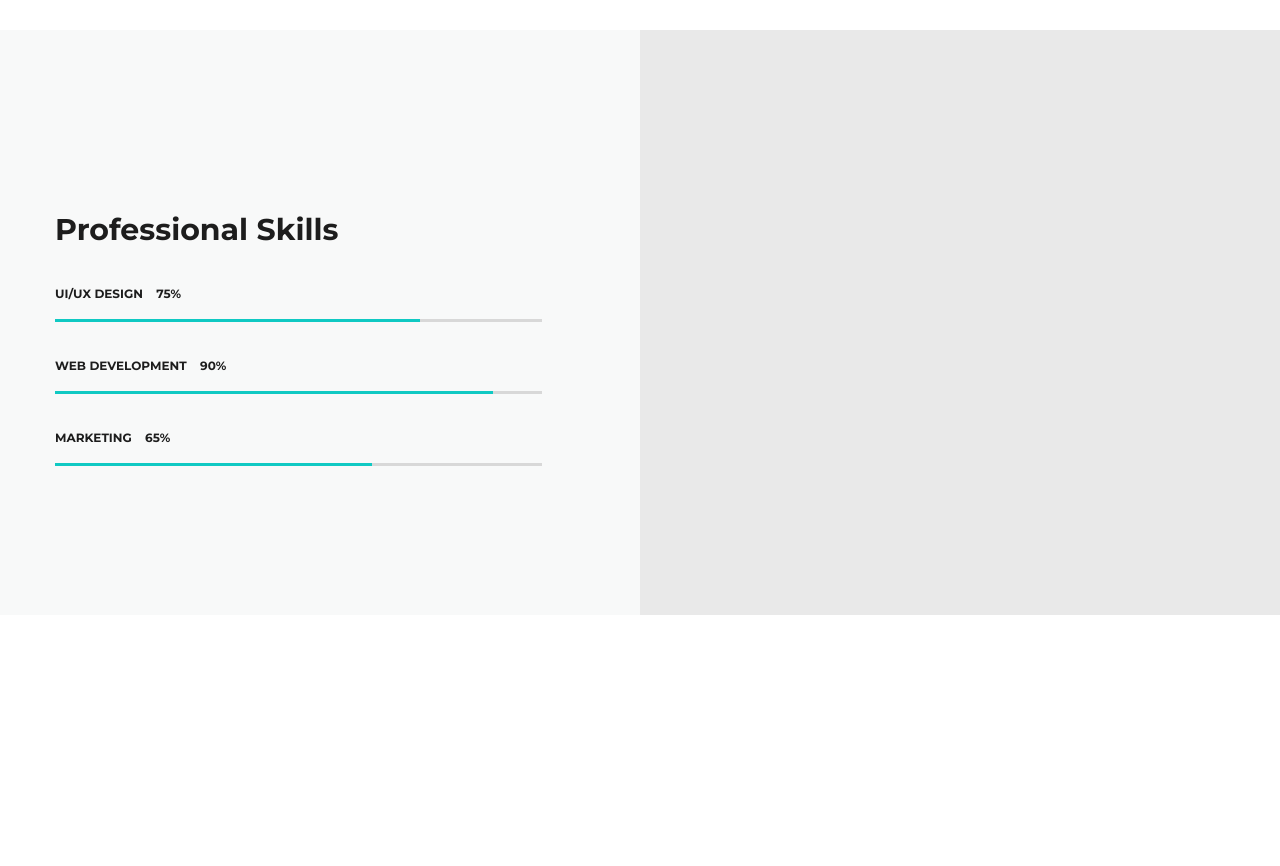
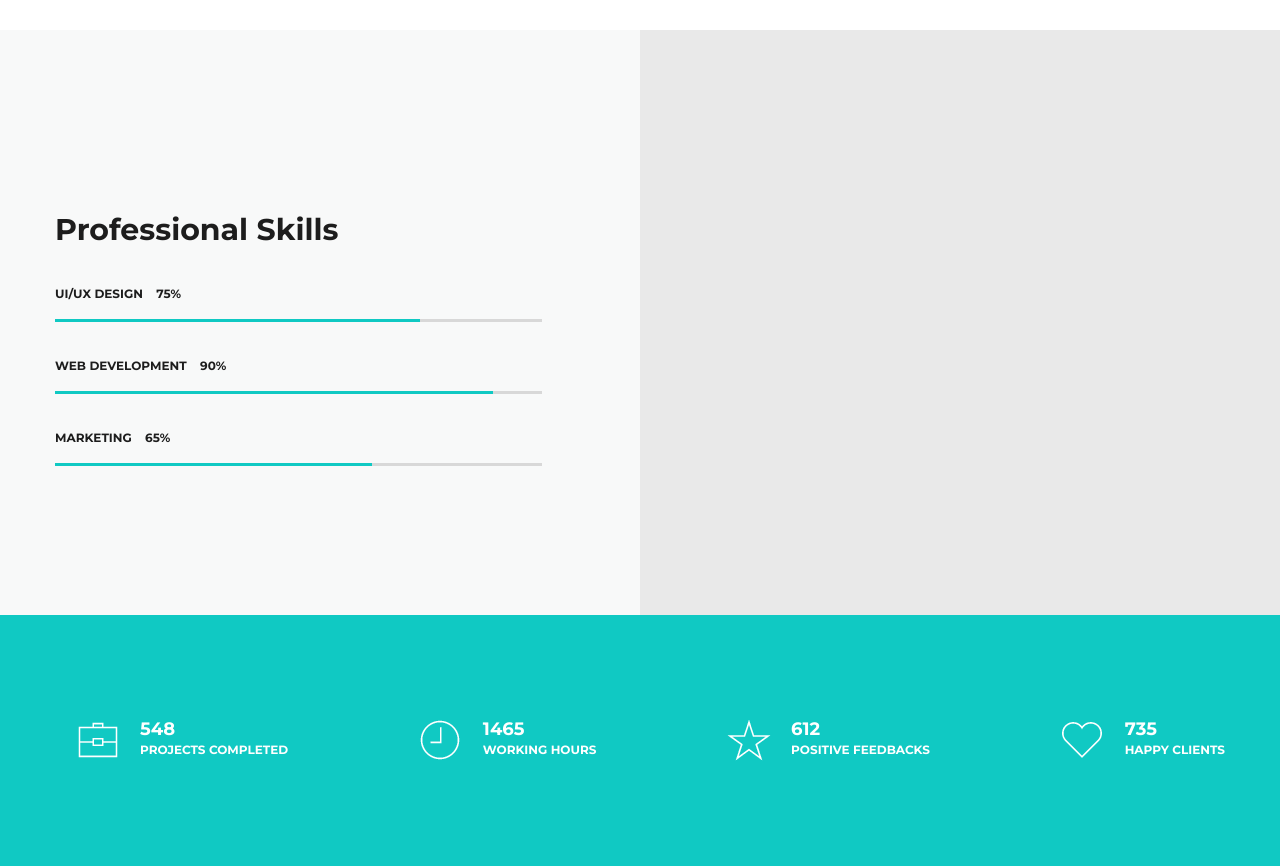
Before and after one commit to Verruckterdrachen/Piroll, a website: page #src/index.html in a window 1280 px wide. Shown: the part 1184-2050 px from the top of the page. Before the commit the page ends 1799 px from the top, so only its background shows below. Drawn offline with nearby package versions, Linux system fonts and the light colour scheme; files that its build step writes are made by us from their sources; files whose address does not match are found by name.

Commit message:
feat: add numbers section

```diff
--- a/#src/index.html
+++ b/#src/index.html
@@ -52,6 +52,40 @@
             <div class="half-block__image _ibg"></div>
           </div>
         </section>
+        <section class="section numbers">
+          <div class="numbers__container _container">
+            <div class="numbers__body">
+              <div class="numbers__item">
+                <div class="numbers__image">
+                  <img src="img/numbers/numbers-01.png" alt="Projects completed">
+                </div>
+                <h3 class="numbers__title">548</h3>
+                <div class="numbers__text">Projects completed</div>
+              </div>
+              <div class="numbers__item">
+                <div class="numbers__image">
+                  <img src="img/numbers/numbers-02.png" alt="Working hours">
+                </div>
+                <h3 class="numbers__title">1465</h3>
+                <div class="numbers__text">Working hours</div>
+              </div>
+              <div class="numbers__item">
+                <div class="numbers__image">
+                  <img src="img/numbers/numbers-03.png" alt="Positive feedbacks">
+                </div>
+                <h3 class="numbers__title">612</h3>
+                <div class="numbers__text">Positive feedbacks</div>
+              </div>
+              <div class="numbers__item">
+                <div class="numbers__image">
+                  <img src="img/numbers/numbers-04.png" alt="Projects">
+                </div>
+                <h3 class="numbers__title">735</h3>
+                <div class="numbers__text">Happy clients</div>
+              </div>
+            </div>
+          </div>
+        </section>
 			</main>
 			@@include('_footer.html',{})
 		</div>
--- a/#src/scss/style.scss
+++ b/#src/scss/style.scss
@@ -113,4 +113,41 @@ body {
     img{max-width: 100%;}
   }
 }
+//============================================================================
+.numbers {
+  color: #fff;
+  background-color: $primaryColor;
+  &__body {
+    display: flex;
+    flex-wrap: wrap;
+    justify-content: space-between;
+  }
+  &__item {
+    display: inline-grid;
+    padding: 15px 0px;
+    grid-template: auto auto / 85px 1fr;
+    @media (max-width:$md2+px){
+      min-width: 280px;
+    }
+    @media (max-width:$md3+px){
+      grid-template: auto auto / auto 1fr;
+    }
+  }
+  &__image {
+    text-align: center;
+    align-self: center;
+    grid-row: span 2;
+    @media (max-width:$md3+px){
+      padding: 0px 20px 0px 0px;
+    }
+  }
+  &__title {
+    font-size: 18px;
+    margin: 0px 0px 2px/18px * 1em 0px;
+  }
+  &__text {
+    font-size: 12px;
+    text-transform: uppercase;
+  }
+}
 //</ОСНОВНОЙ БЛОК>====================================================================================================
```
Also changed, not shown: Piroll/index.html (+34 -0 lines), #src/img/numbers/numbers-01.png (added), #src/img/numbers/numbers-02.png (added), #src/img/numbers/numbers-03.png (added), #src/img/numbers/numbers-04.png (added), Piroll/css/style.min.css, Piroll/img/numbers/numbers-01.png (added), Piroll/img/numbers/numbers-02.png (added), Piroll/img/numbers/numbers-03.png (added), Piroll/img/numbers/numbers-04.png (added).
